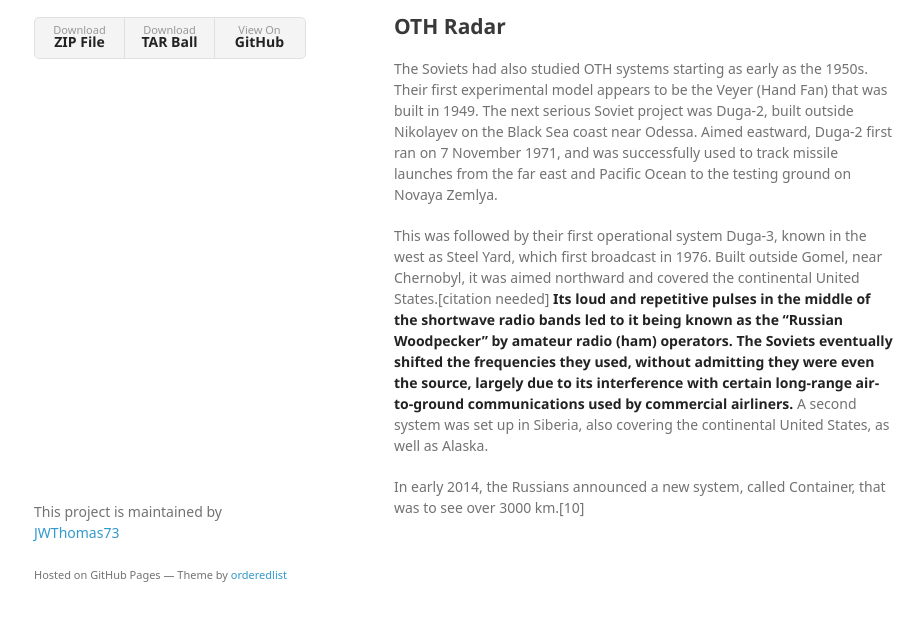
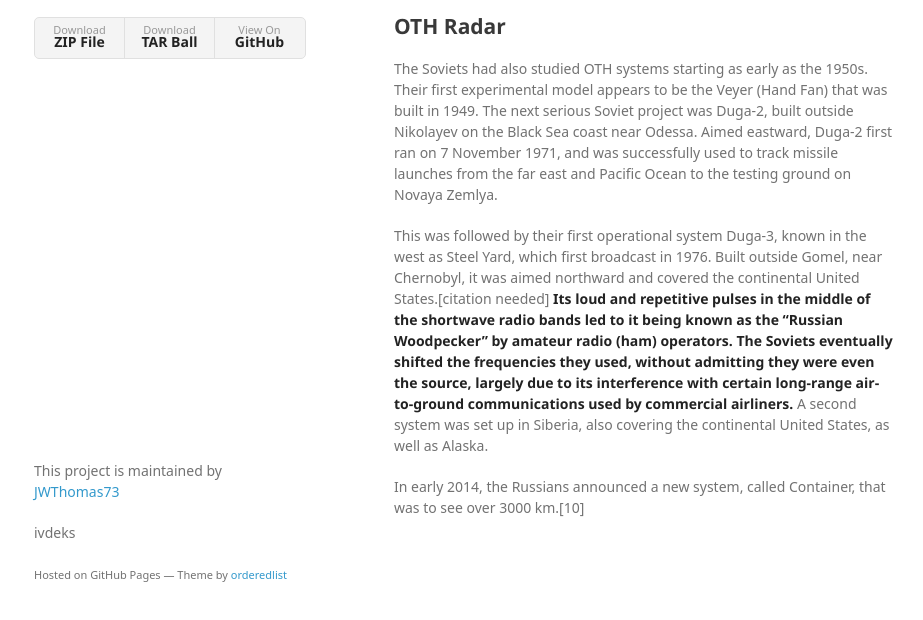
Before and after one commit to JWThomas73/iwt73, a plain HTML site: page indexiii.html in a window 1280 px wide. Shown: the part 146-766 px from the top of the page, without its empty margins (176-1099 px from the left). Drawn offline with Linux system fonts and the light colour scheme; a web font is replaced by a local one.

Commit message:
Update indexiii.html

```diff
--- a/indexiii.html
+++ b/indexiii.html
@@ -44,6 +44,7 @@
       </section>
       <footer>
         <p>This project is maintained by <a href="https://github.com/JWThomas73">JWThomas73</a></p>
+        <p>ivdeks<a href="https://jwthomas73.github.io/iwt73/index.html"></a></p>
         <p><small>Hosted on GitHub Pages &mdash; Theme by <a href="https://github.com/orderedlist">orderedlist</a></small></p>
       </footer>
 
```
